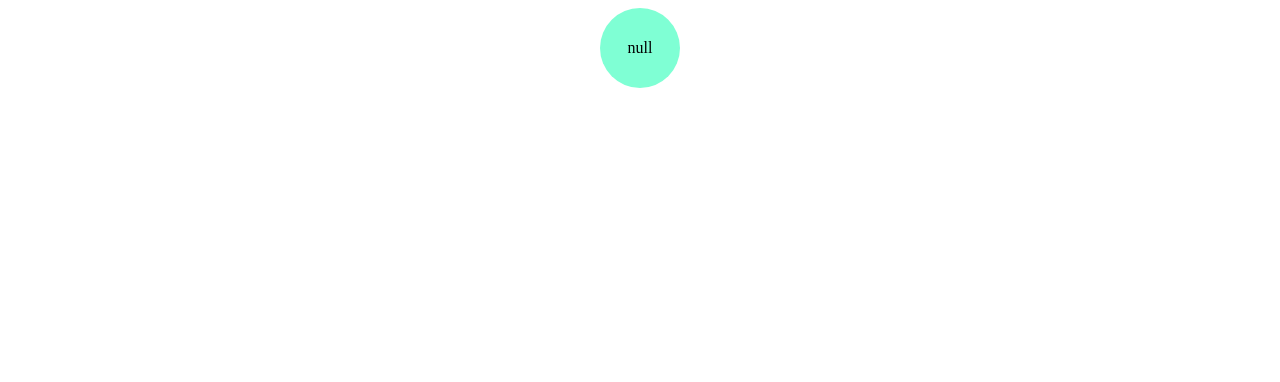
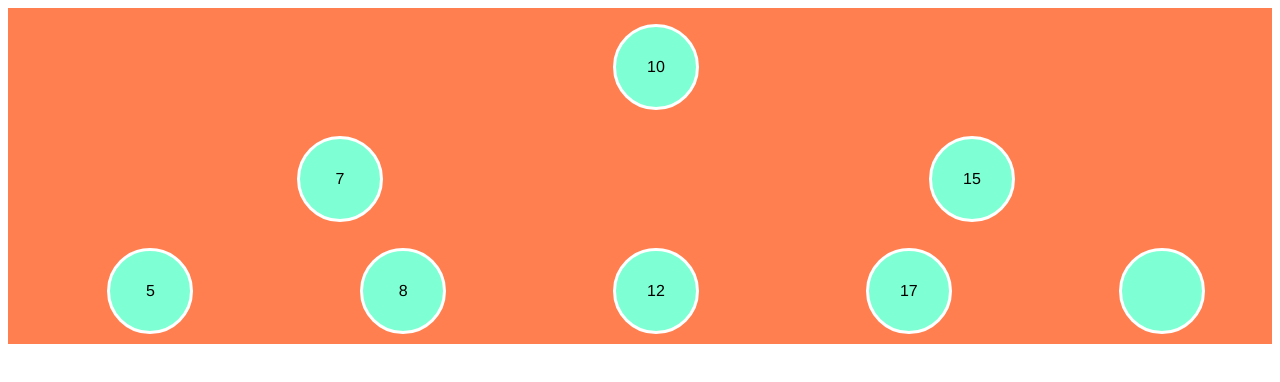
Before and after one commit to codalife/bstVis, a website: page index.html in a window 1280 px wide. Drawn offline with Linux system fonts and the light colour scheme.

Commit message:
feat visuals

```diff
--- a/index.js
+++ b/index.js
@@ -1,14 +1,3 @@
-const head = document.querySelector('#bst');
-
-const headNode = document.createElement('div');
-
-const tree = [null];
-
-headNode.className = 'node';
-headNode.innerText = tree[0] || 'null';
-
-head.appendChild(headNode);
-
 class Node {
   constructor(value) {
     this.value = value;
@@ -31,9 +20,6 @@ class BST {
       }
       return new Node(val);
     }
-    // if (val === 5) {
-    //   debugger;
-    // }
     if (current.value > val) {
       current.left = this.insert(val, current.left);
     } else if (current.value < val) {
@@ -60,7 +46,6 @@ class BST {
     };
 
     heapInsert(this.head);
-    // return heap;
   }
 
   traverse(callback, current = this.head) {
@@ -74,21 +59,27 @@ class BST {
     }
   }
   visualize() {
-    let level = 0;
-    // while (2 ** level < this.)
+    const parent = document.getElementById('bst');
+    const levels = new Set();
+    let currentHolder;
+    let currentNode;
 
-    const render = (level = 1) => {
-      const htmlNode = document.createElement('div');
-      htmlNode.className = 'node';
-      htmlNode.setAttribute('top', 20 * level + 'rem');
-      headNode.innerText = current.value;
+    this.heap.forEach((node, index) => {
+      const currentLevel = Math.ceil(Math.log2(index + 2));
+      console.log(`level: ${currentLevel}`);
 
-      const headHtmlNode = document.querySelector('#bst');
+      if (node && !levels.has(currentLevel)) {
+        currentHolder = document.createElement('div');
+        currentHolder.className = 'holder';
+        parent.appendChild(currentHolder);
+        levels.add(currentLevel);
+      }
 
-      headHtmlNode.appendChild(htmlNode);
-    };
-
-    this.traverse(render);
+      currentNode = document.createElement('div');
+      currentNode.className = 'node';
+      currentNode.innerText = node;
+      currentHolder.appendChild(currentNode);
+    });
   }
 }
 
@@ -102,5 +93,6 @@ testBST.insert(12);
 testBST.insert(17);
 
 testBST.heapify();
+testBST.visualize();
 
-console.log(testBST.heap);
+console.table(testBST.heap);
--- a/styles.css
+++ b/styles.css
@@ -1,12 +1,18 @@
 #bst {
   display: flex;
   justify-content: center;
+  flex-direction: column;
+  background-color: coral;
 }
 
 .node {
+  font-size: 1rem;
+  font-family: 'Franklin Gothic Medium', 'Arial Narrow', Arial, sans-serif;
+    'Lucida Sans Unicode', Geneva, Verdana, sans-serif;
   width: 5rem;
   height: 5rem;
   border-radius: 50%;
+  border: 0.2rem solid white;
   background-color: aquamarine;
   display: flex;
   align-items: center;
@@ -16,3 +22,13 @@
 .null {
   background-color: blueviolet;
 }
+
+.holder {
+  width: 100%;
+  display: flex;
+  justify-content: space-around;
+  margin: 1rem;
+  height: 5rem;
+  /* background-color: blueviolet; */
+  /* border: 1px solid white; */
+}
```
